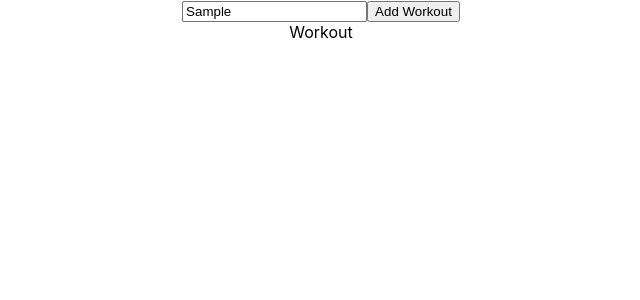
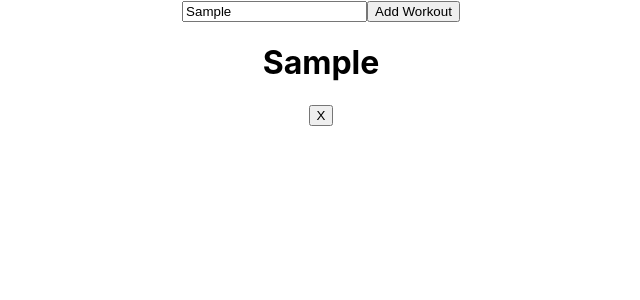
Before and after one commit to danzoboyo10/react-workout-journal, a React (Create React App) app: page / in a window 1280 px wide. Both pictures are taken after typing "Sample" into the empty fields and a click on the button "Add Workout". Shown: the top 300 px of the page, without its empty margins (319-959 px from the left). Built offline with nearby package versions, Linux system fonts and the light colour scheme.

Commit message:
wip: delete functionality working

```diff
--- a/src/App.js
+++ b/src/App.js
@@ -19,6 +19,11 @@ function App() {
     setWorkoutList([...workoutList, workout])
   }
 
+  const deleteWorkout = (id) => {
+    setWorkoutList(workoutList.filter((workout)=> workout.id !== id))
+  }
+
+
 
   return (
     <div className="App">
@@ -33,6 +38,7 @@ function App() {
             exerciseName={workout.exerciseName}
             id={workout.id}
             completed={workout.completed}
+            deleteWorkout={deleteWorkout}
           />
         )
       })}
--- a/src/Workout.js
+++ b/src/Workout.js
@@ -2,7 +2,13 @@ import React from 'react'
 
 const Workout = (props) => {
   return (
-    <div>Workout
+    <div
+      className="workout"
+      style={{backgroundColor: props.completed ? "green" : "white"}}
+    >
+      <h1>{props.exerciseName}</h1>
+      <button onClick={() => props.deleteWorkout(props.id)}> X </button>
+
 
 
 
```
